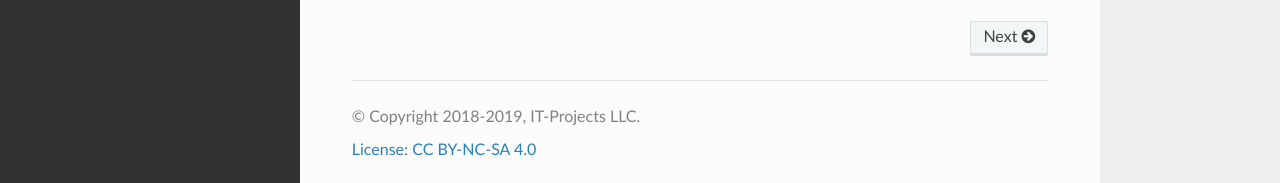
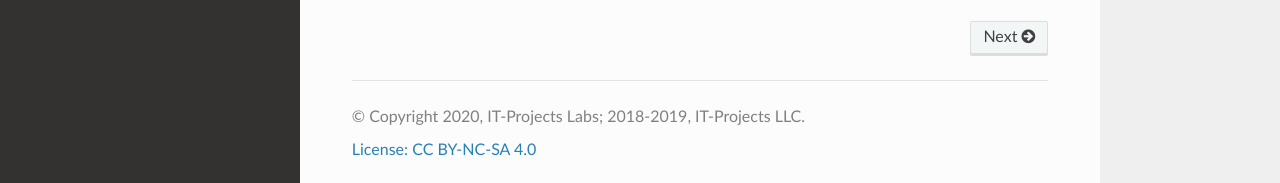
Before and after one commit to itpp-labs/odoo-devops-docs, a Sphinx documentation site: the page built from docs/index.rst, in a window 1280 px wide and 1021 px high. Shown: the part 835-1018 px from the top of the window. Built offline with Sphinx 7.4.7 and the Read the Docs theme 2.0.0, drawn with Linux system fonts in a browser that asks for light colours.

Commit message:
rebrand and cleanup

```diff
--- a/docs/conf.py
+++ b/docs/conf.py
@@ -20,8 +20,8 @@
 # -- Project information -----------------------------------------------------
 
 project = u'Odoo DevOps'
-copyright = u'2018-2019, IT-Projects LLC'
-author = u'IT-Projects LLC'
+copyright = u'2020, IT-Projects Labs; 2018-2019, IT-Projects LLC'
+author = u'IT-Projects Labs'
 
 # The short X.Y version
 version = u''
--- a/docs/index.rst
+++ b/docs/index.rst
@@ -1,5 +1,5 @@
 Odoo DevOps
-=======================================
+===========
 
 .. toctree::
    :maxdepth: 2
```
Also changed, not shown: README.md (+1 -1 lines).
